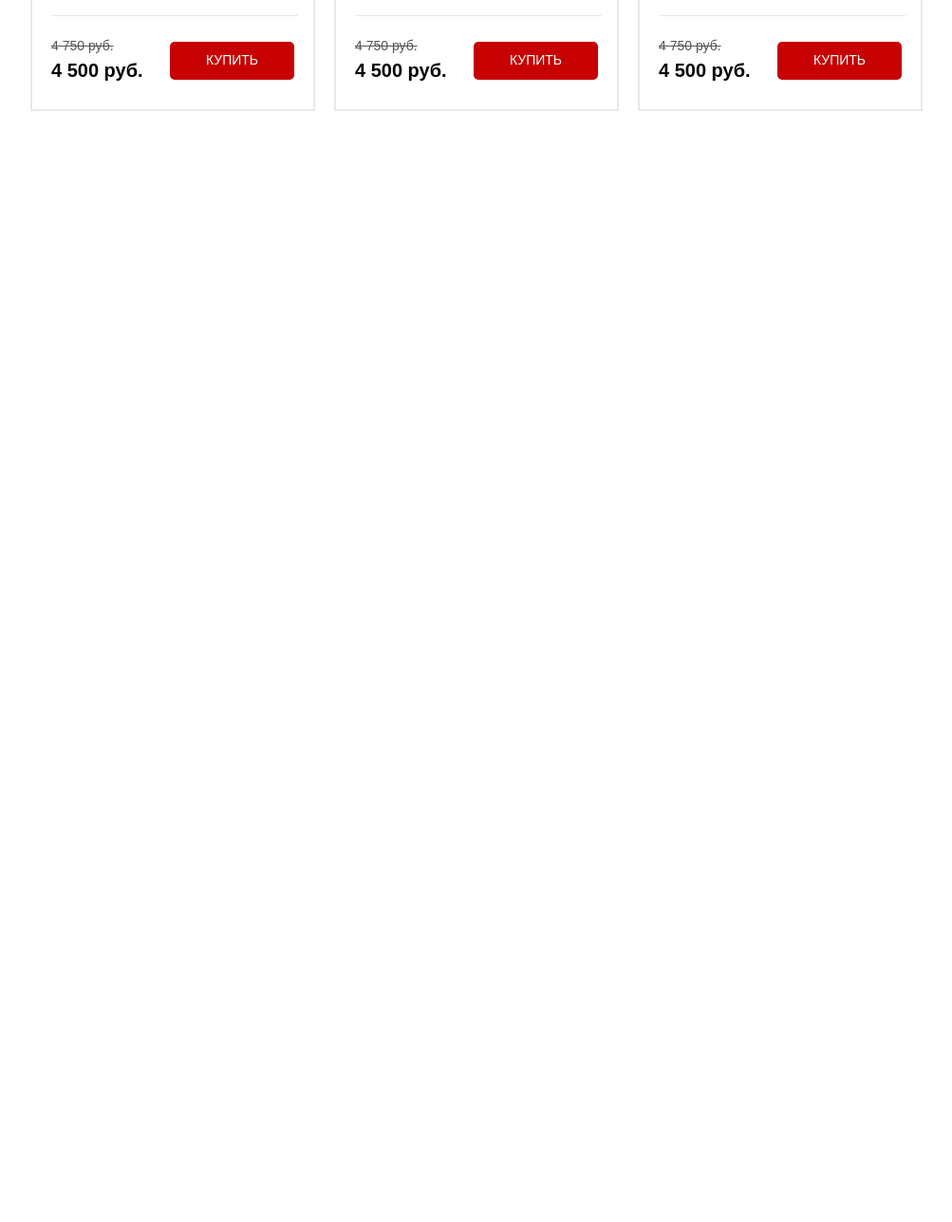
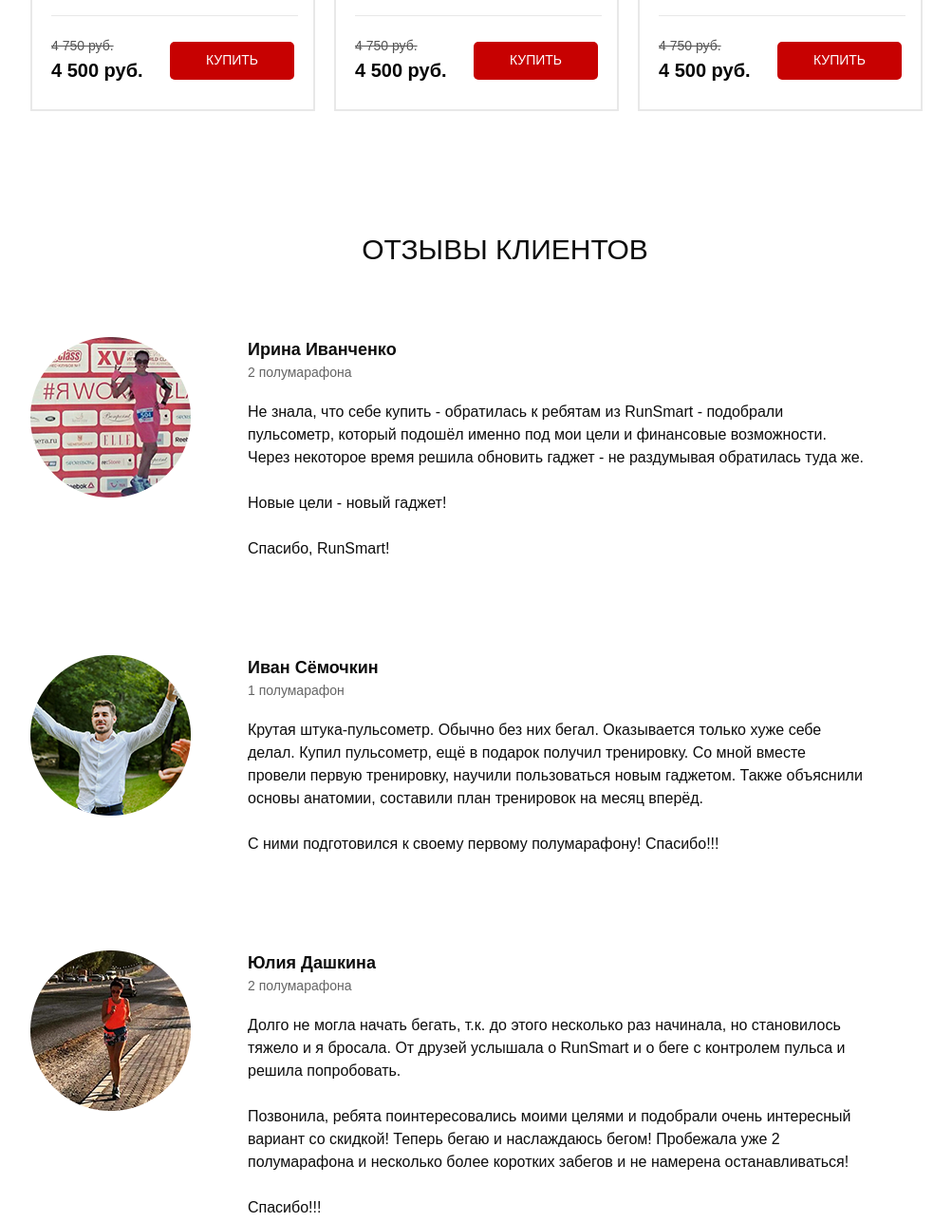
Before and after one commit to Rekk1d/RunSmart, a website: page src/index.html in a window 1280 px wide. Shown: the part 3765-5052 px from the top of the page at 95% size, without its empty margins (108-1111 px from the left). Before the commit the page ends 4005 px from the top, so only its background shows below. Drawn offline with nearby package versions, Linux system fonts and the light colour scheme.

Commit message:
created clients block

```diff
--- a/src/index.html
+++ b/src/index.html
@@ -417,6 +417,39 @@
             </div>
         </div>
     </section>
+    <section class="clients">
+        <div class="container">
+            <h2 class="title">отзывы клиентов</h2>
+            <div class="clients__wrapper">
+                <div class="clients__item">
+                    <div class="clients__img"><img src="img/clients/client-1.png" alt=""></div>
+                    <div class="clients__info">
+                        <div class="clients__name">Ирина Иванченко</div>
+                        <div class="clients__stats">2 полумарафона</div>
+                        <div class="clients__descr">Не знала, что себе купить - обратилась к ребятам из RunSmart - подобрали пульсометр, который подошёл именно под мои цели и финансовые возможности.
+                            Через некоторое время решила обновить гаджет - не раздумывая обратилась туда же.<br><br>Новые цели - новый гаджет!<br><br>Спасибо, RunSmart!</div>
+                    </div>
+                </div>
+                <div class="clients__item">
+                    <div class="clients__img"><img src="img/clients/client-2.png" alt=""></div>
+                    <div class="clients__info">
+                        <div class="clients__name">Иван Сёмочкин</div>
+                        <div class="clients__stats">1 полумарафон</div>
+                        <div class="clients__descr">Крутая штука-пульсометр. Обычно без них бегал. Оказывается только хуже себе делал.
+                            Купил пульсометр, ещё в подарок получил тренировку. Со мной вместе провели первую тренировку, научили пользоваться новым гаджетом. Также объяснили основы анатомии, составили план тренировок на месяц вперёд.<br><br>С ними подготовился к своему первому полумарафону! Спасибо!!!</div>
+                    </div>
+                </div>
+                <div class="clients__item">
+                    <div class="clients__img"><img src="img/clients/client-3.png" alt=""></div>
+                    <div class="clients__info">
+                        <div class="clients__name">Юлия Дашкина</div>
+                        <div class="clients__stats">2 полумарафона</div>
+                        <div class="clients__descr">Долго не могла начать бегать, т.к. до этого несколько раз начинала, но становилось тяжело и я бросала. От друзей услышала о RunSmart и о беге с контролем пульса и решила попробовать.<br><br> Позвонила, ребята поинтересовались моими целями и подобрали очень интересный вариант со скидкой! Теперь бегаю и наслаждаюсь бегом! Пробежала уже 2 полумарафона и несколько более коротких забегов и не намерена останавливаться!<br><br>Спасибо!!!</div>
+                    </div>
+                </div>
+            </div>
+        </div>
+    </section>
     <script type="text/javascript" src="http://code.jquery.com/jquery-1.11.0.min.js"></script>
     <script type="text/javascript" src="http://code.jquery.com/jquery-migrate-1.2.1.min.js"></script>
     <script src="js/slick.min.js"></script>
--- /dev/null
+++ b/src/sass/blocks/_clients.sass
@@ -0,0 +1,26 @@
+.clients
+    padding: 0 0 71px 0
+    &__wrapper
+        margin-top: 70px
+    &__item
+        display: flex
+        align-items: flex-start
+        &:not(:last-child)
+            margin-bottom: 100px
+    &__img
+        margin-right: 60px
+    &__info
+        max-width: 650px
+    &__name
+        color: #0d0d0d
+        font-size: 18px
+        font-weight: 700
+    &__stats
+        color: #646464
+        font-size: 14px
+        font-weight: 300
+        margin-bottom: 19px
+    &__descr
+        color: #0d0d0d
+        font-size: 16px
+        font-weight: 500
--- a/src/sass/style.sass
+++ b/src/sass/style.sass
@@ -8,4 +8,5 @@
 @import 'blocks/forms'
 @import 'blocks/slider'
 @import 'blocks/_catalog'
+@import 'blocks/_clients'
 @import 'blocks/media'
```
Also changed, not shown: src/css/style.min.css, src/img/clients/client-1.png (added), src/img/clients/client-2.png (added), src/img/clients/client-3.png (added).
